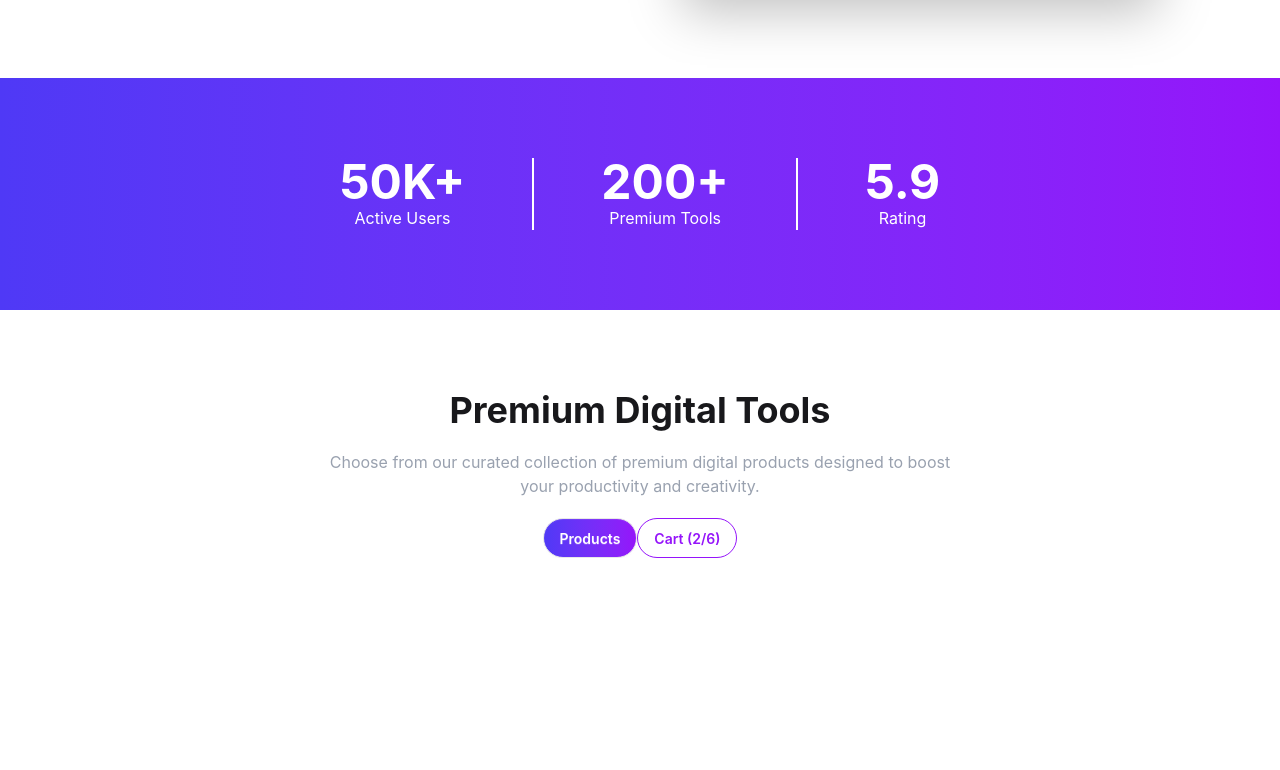
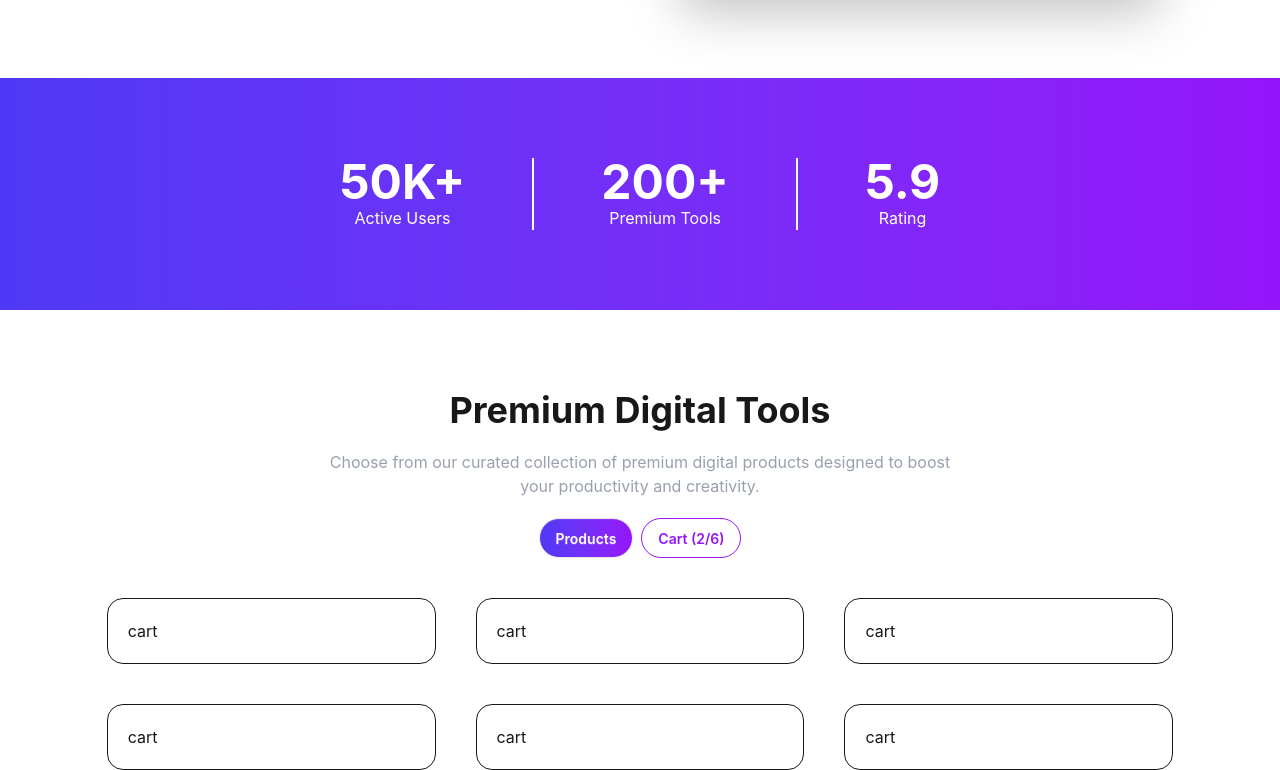
Before and after one commit to nurmahammadmondol/Digi_Tools, a React (Vite) app: page / in a window 1280 px wide. Shown: the part 736-1506 px from the top of the page. Before the commit the page ends 1294 px from the top, so only its background shows below. Built offline with nearby package versions, Linux system fonts and the light colour scheme.

Commit message:
fetch data and send features to cart

```diff
--- a/package.json
+++ b/package.json
@@ -14,6 +14,7 @@
     "lucide-react": "^1.64.0",
     "react": "^19.3.1",
     "react-dom": "^19.3.1",
+    "react-loader-spinner": "^8.0.2",
     "tailwindcss": "^4.3.3"
   },
   "devDependencies": {
--- a/src/App.jsx
+++ b/src/App.jsx
@@ -1,14 +1,16 @@
-import './App.css'
-import Banner from './Components/Banner'
-import Features from './Components/Features'
-import Navbar from './Components/Navbar'
-import Stutes from './Components/Stutes'
+import "./App.css";
+import { Suspense } from "react";
+import Banner from "./Components/Banner";
+import Features from "./Components/Features";
+import Navbar from "./Components/Navbar";
+import Stutes from "./Components/Stutes";
+import Loading from "./Components/Loading";
+
+const fetchData = fetch("/Products.json").then((res) => res.json());
 
 function App() {
-
   return (
     <>
-
       <section>
         <Navbar></Navbar>
       </section>
@@ -22,11 +24,13 @@ function App() {
       </section>
 
       <section>
-        <Features></Features>
+        <Suspense fallback={<Loading></Loading>}>
+          <Features  promissedData={fetchData}></Features>
+        </Suspense>
       </section>
 
     </>
-  )
+  );
 }
 
-export default App
+export default App;
--- /dev/null
+++ b/src/Components/Cart.jsx
@@ -0,0 +1,10 @@
+
+const Cart = () => {
+    return (
+        <div className="border p-5 rounded-2xl">
+            cart
+        </div>
+    );
+};
+
+export default Cart;
--- a/src/Components/Features.jsx
+++ b/src/Components/Features.jsx
@@ -1,15 +1,30 @@
+import { use } from "react";
+import Cart from "./Cart";
 
-const Features = () => {
+const Features = ({promissedData}) => {
+
+    const features=use(promissedData)
+    console.log(features)
+
     return (
-        <div className="text-center ">
+       <div>
+         <div className="text-center ">
             <h2 className="text-2xl md:text-3xl lg:text-4xl font-bold">Premium Digital Tools</h2>
             <p className="text-gray-400 my-5">Choose from our curated collection of premium digital products designed to boost <br/>
                  your productivity and creativity.</p>
-            <div>
+            <div className="flex justify-center items-center gap-2">
                 <button className="btn bg-linear-to-r from-[#4F39F6] to-[#9514FA] text-white rounded-full">Products</button>
                 <button className="btn btn-outline border-[#9514FA] text-[#9514FA] rounded-full">Cart (2/6)</button>
             </div>
         </div>
+
+
+        <div className="grid md:grid-cols-2 lg:grid-cols-3 gap-10 w-11/12 md:w-10/12 mx-auto mt-10">
+            {
+                features.map(feature=><Cart key={feature?.id} feature={feature}></Cart>)
+            }
+        </div>
+       </div>
     );
 };
 
--- /dev/null
+++ b/src/Components/Loading.jsx
@@ -0,0 +1,21 @@
+import { RotatingLines } from "react-loader-spinner";
+
+const Loading = () => {
+  return (
+    <div className="flex justify-center py-10">
+      <RotatingLines
+        visible={true}
+        height="96"
+        width="96"
+        color="grey"
+        strokeWidth="5"
+        animationDuration="0.75"
+        ariaLabel="rotating-lines-loading"
+        wrapperStyle={{}}
+        wrapperClass=""
+      />
+    </div>
+  );
+};
+
+export default Loading;
--- a/src/Components/Navbar.jsx
+++ b/src/Components/Navbar.jsx
@@ -40,8 +40,8 @@ const Navbar = () => {
         </div>
         <div className="navbar-center hidden lg:flex">
           <ul className="md:flex items-center gap-5">
-            {list.map((manu) => (
-              <li className="">{manu}</li>
+            {list.map((manu,i) => (
+              <li key={i} className="">{manu}</li>
             ))}
           </ul>
         </div>
```
Also changed, not shown: 1 other file (tests, documents, lock files or other folders).
